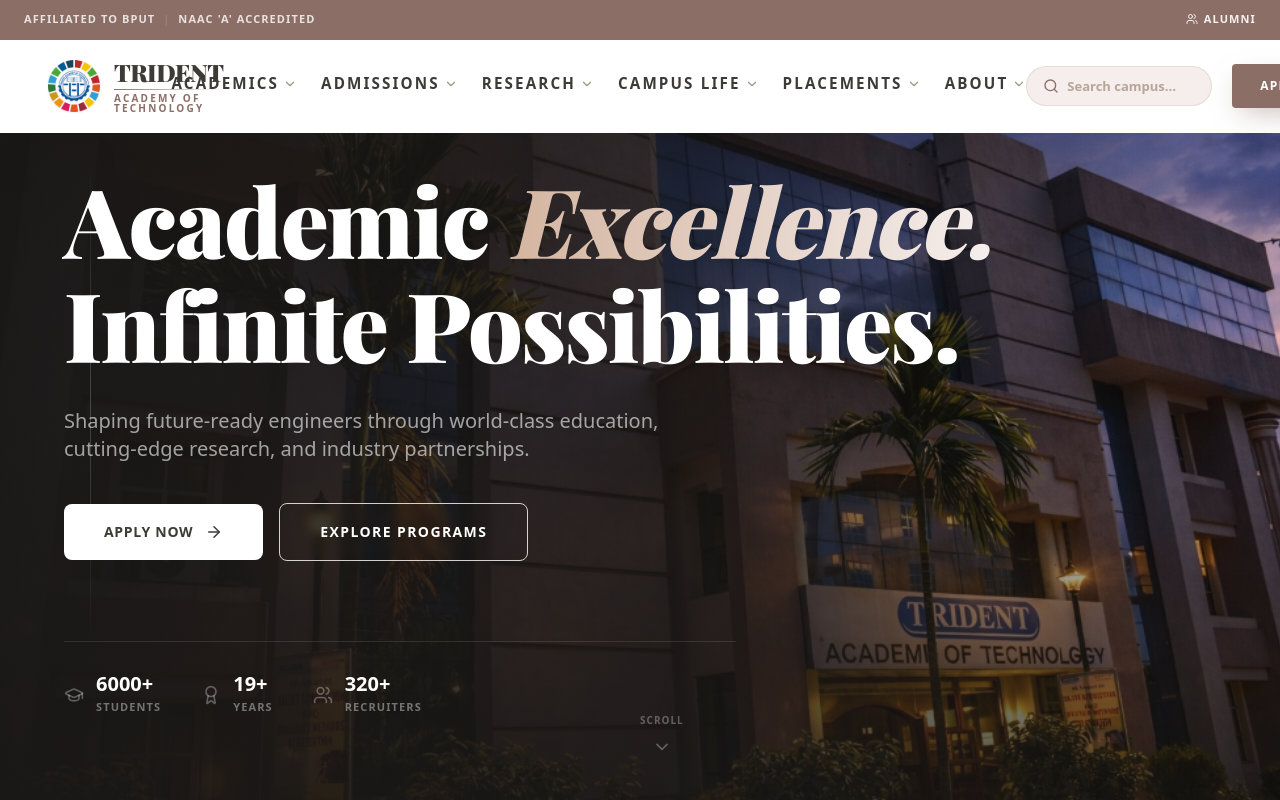
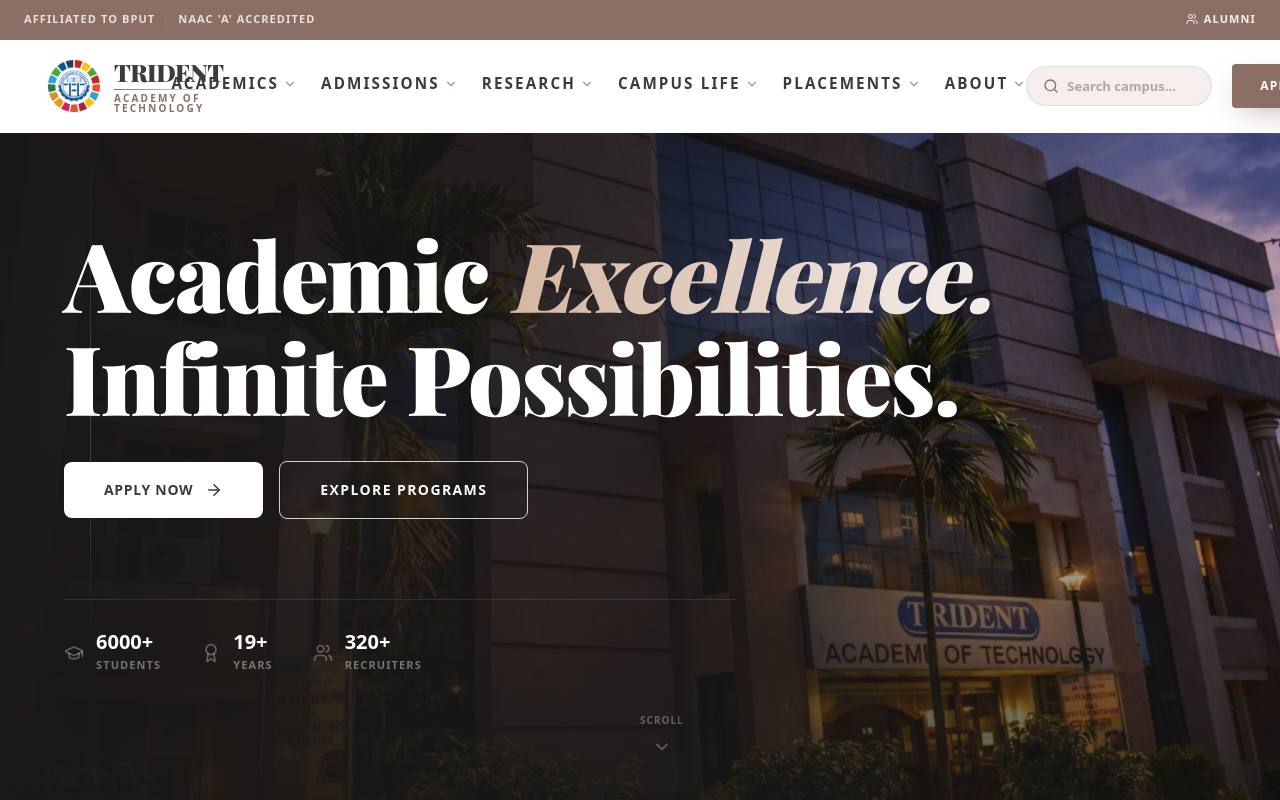
Before and after one commit to shubhranshux/trident, a React (Vite) app in the folder temp-app/: page / in a window 1280 px wide. Shown: the top 800 px of the page. Built offline with nearby package versions, Linux system fonts and the light colour scheme; a web font is replaced by a local one.

Commit message:
Hero: remove subtitle and accreditation badge, add navbar spacing

```diff
--- a/temp-app/src/components/Hero.jsx
+++ b/temp-app/src/components/Hero.jsx
@@ -21,14 +21,9 @@
       {/* Decorative vertical accent line */}
       <div className="hidden lg:block absolute left-[7%] top-[20%] bottom-[20%] w-[1px] bg-gradient-to-b from-transparent via-white/20 to-transparent"></div>
 
-      <div className="relative z-10 h-full flex flex-col justify-center">
+      <div className="relative z-10 h-full flex flex-col justify-center pt-24">
         <div className="max-w-7xl mx-auto px-6 lg:px-16 w-full">
-          <SlideIn direction="left" delay={100} duration={1000}>
-            <div className="inline-flex items-center gap-2.5 bg-white/10 backdrop-blur-md border border-white/15 text-white/90 text-[11px] font-bold uppercase tracking-[0.3em] px-6 py-3 rounded-full mb-10">
-              <span className="w-1.5 h-1.5 rounded-full bg-emerald-400 animate-pulse inline-block"></span>
-              NAAC 'A' Accredited &nbsp;·&nbsp; Affiliated to BPUT
-            </div>
-          </SlideIn>
+
 
           <FadeInUp delay={300} duration={1200}>
             <h1 className="serif text-5xl md:text-7xl lg:text-[96px] font-black text-white leading-[1.02] mb-8 max-w-5xl">
@@ -40,12 +35,6 @@
           </FadeInUp>
 
           <FadeInUp delay={500} duration={1200}>
-            <p className="text-white/60 text-lg md:text-xl max-w-2xl mb-10 leading-relaxed">
-              Shaping future-ready engineers through world-class education, cutting-edge research, and industry partnerships.
-            </p>
-          </FadeInUp>
-
-          <FadeInUp delay={600} duration={1200}>
             <div className="flex flex-wrap items-center gap-4">
               <a href="#" className="bg-white text-[#3E3A36] px-10 py-4 rounded-lg font-extrabold text-[14px] flex items-center gap-3 uppercase tracking-wider hover:shadow-[0_20px_40px_-10px_rgba(255,255,255,0.3)] transition-all duration-300">
                 Apply Now <ArrowRight size={18} />
```
